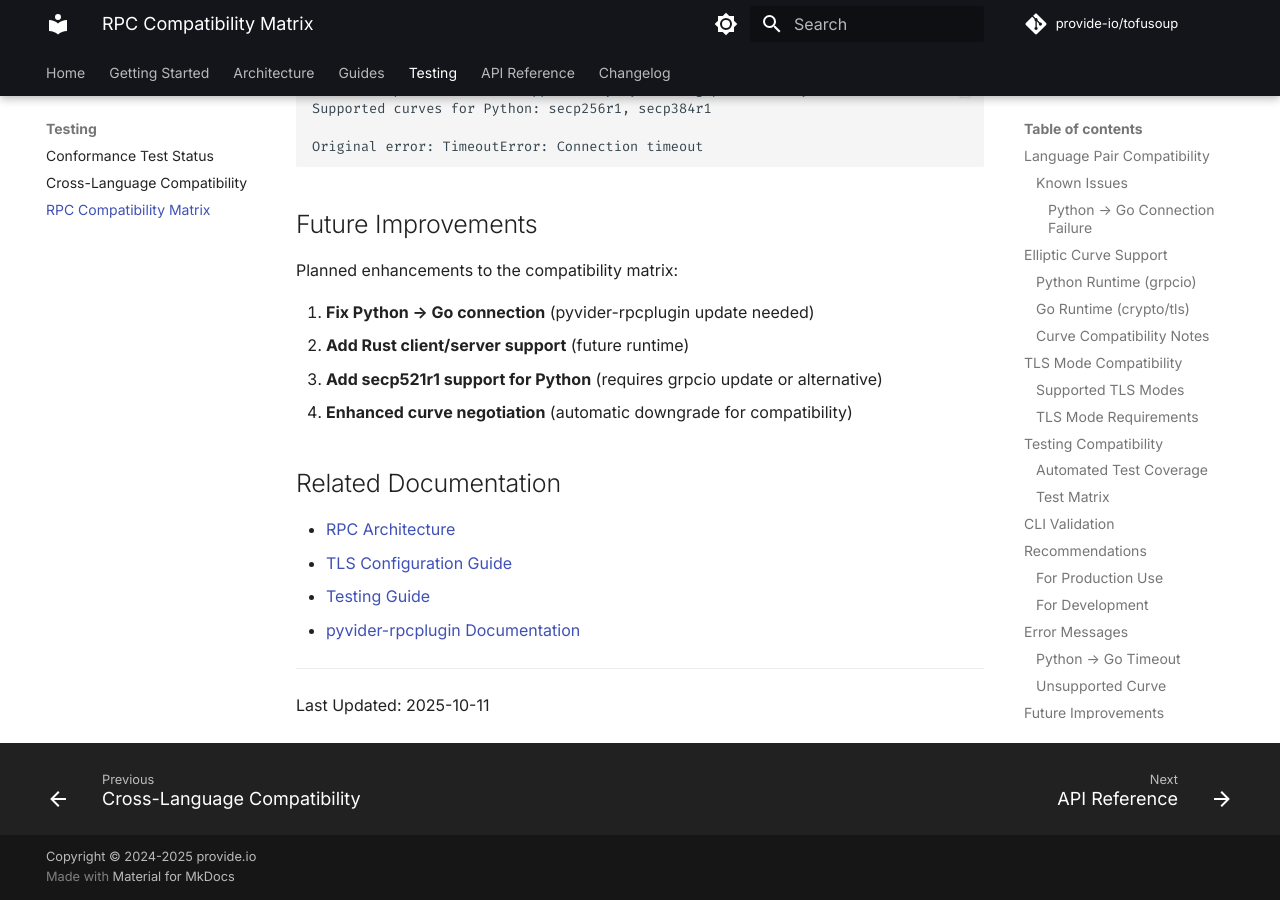
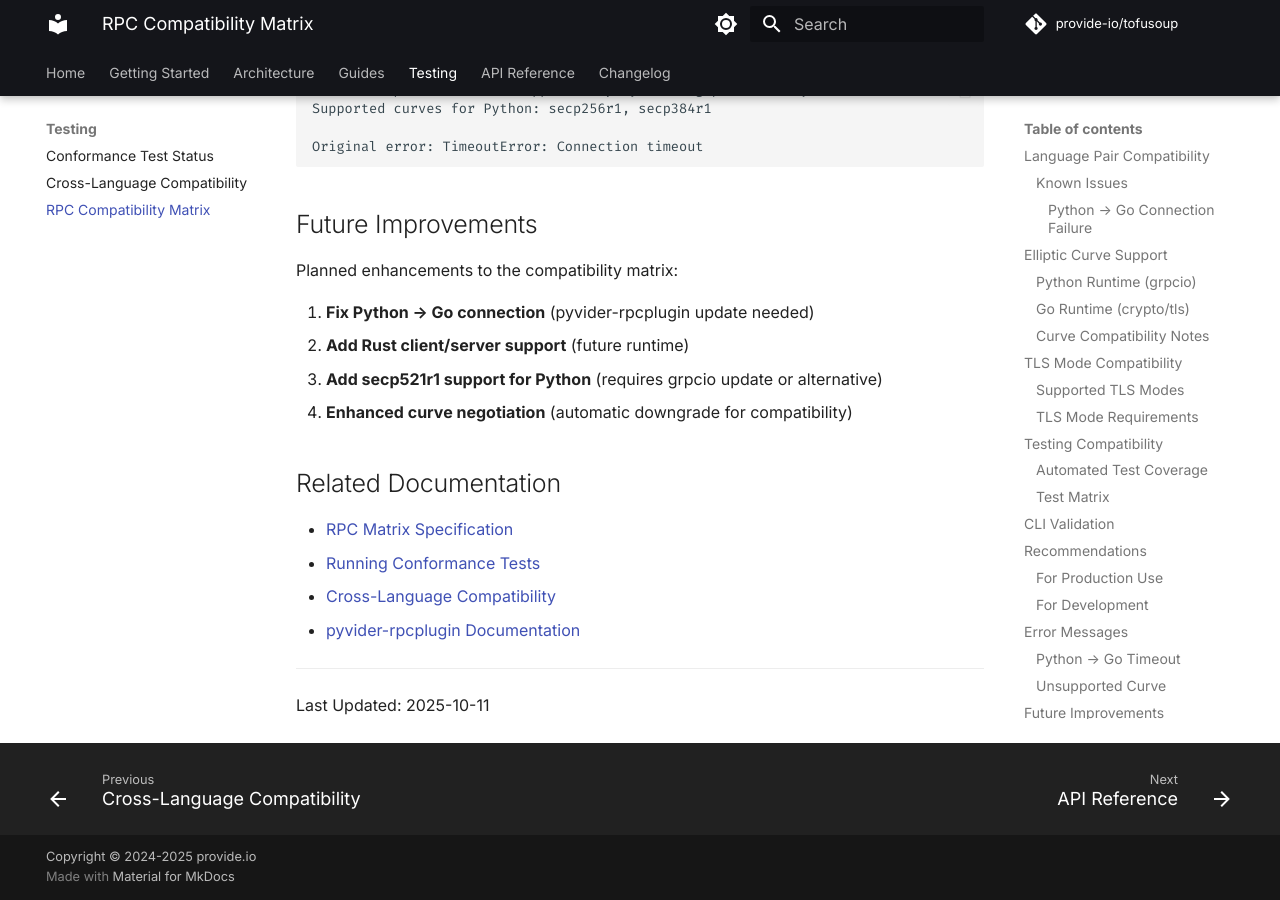
Before and after one commit to livingstaccato/archive-tofusoup, an MkDocs documentation site: the page built from docs/rpc-compatibility-matrix.md, in a window 1280 px wide and 900 px high, scrolled down 4446 px. Built offline with MkDocs 1.6.1 and Material for MkDocs 9.7.7, drawn with Linux system fonts in a browser that asks for light colours; comment, search, counter and statistics services are not loaded.

Commit message:
🔼⚙️ [skip ci] auto-commit

```diff
--- a/docs/rpc-compatibility-matrix.md
+++ b/docs/rpc-compatibility-matrix.md
@@ -179,9 +179,9 @@ Planned enhancements to the compatibility matrix:
 
 ## Related Documentation
 
-- [RPC Architecture](architecture/rpc.md)
-- [TLS Configuration Guide](guides/tls-setup.md)
-- [Testing Guide](testing/integration-tests.md)
+- [RPC Matrix Specification](architecture/03-rpc-matrix-specification.md)
+- [Running Conformance Tests](guides/01-running-conformance-tests.md)
+- [Cross-Language Compatibility](testing/cross-language-compatibility.md)
 - [pyvider-rpcplugin Documentation](https://github.com/provide-io/pyvider)
 
 ---
```
